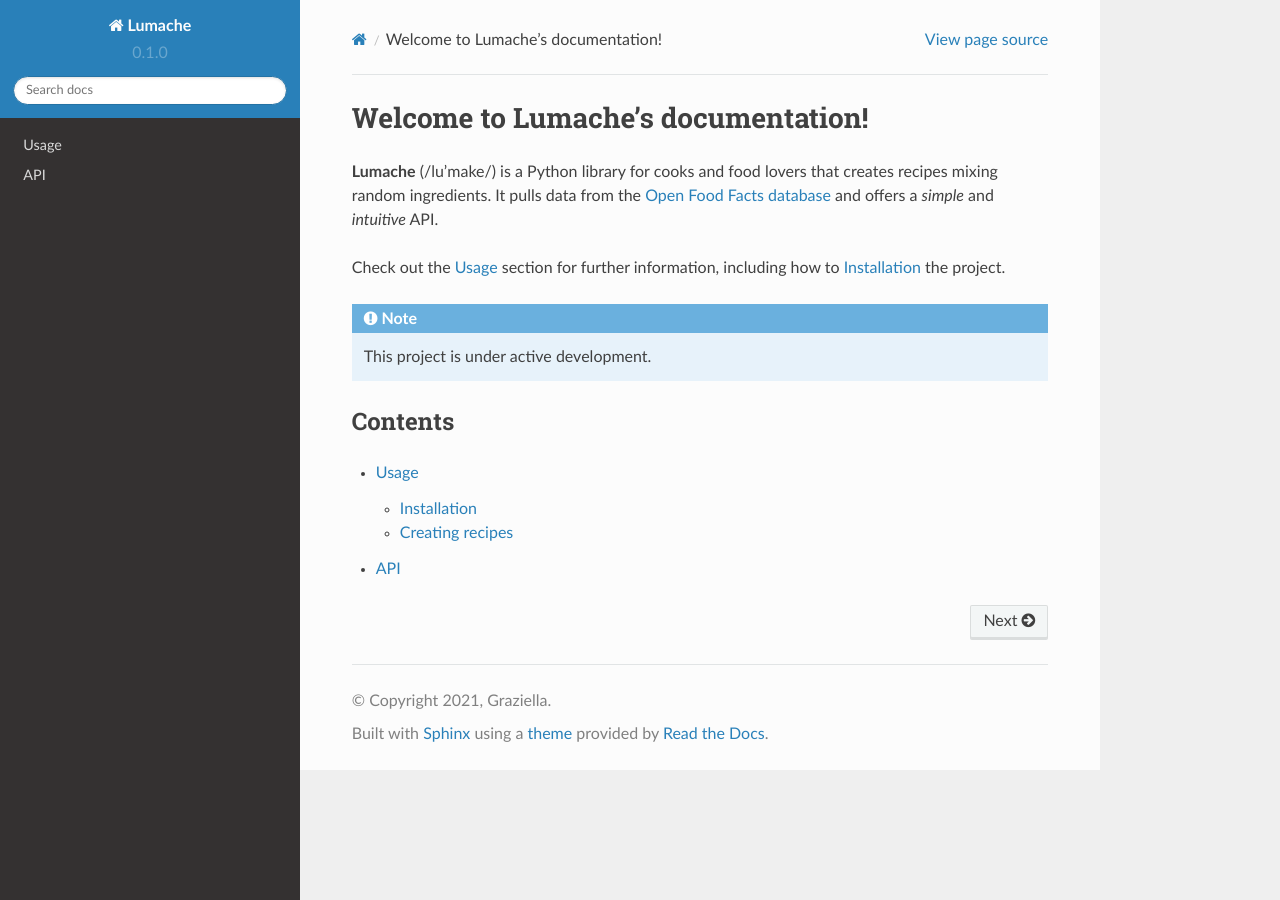
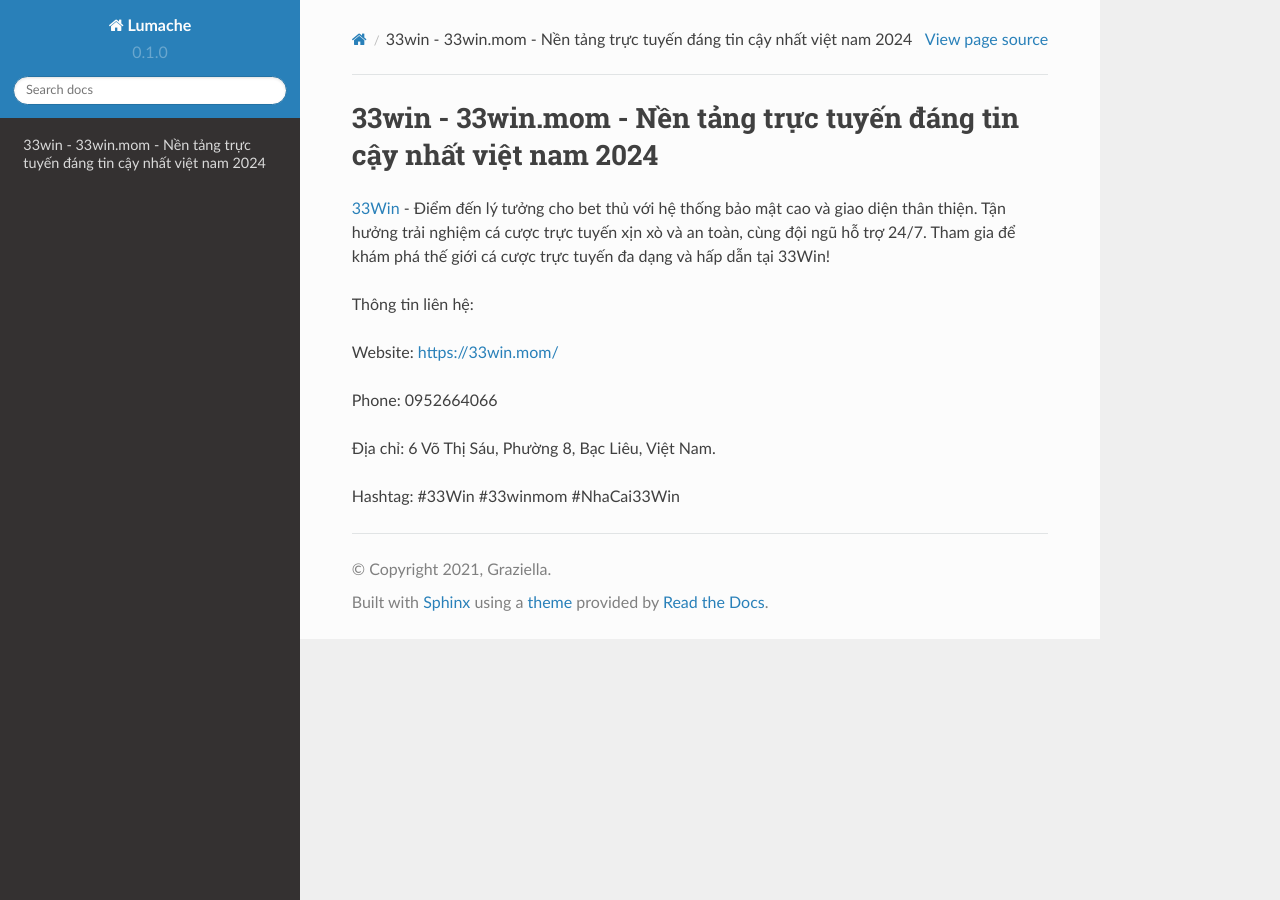
Before and after one commit to vqtranquocthuan424/33winmom, a Sphinx documentation site: the page built from docs/source/index.rst, in a window 1280 px wide. Built offline with Sphinx 7.4.7 and the Read the Docs theme 2.0.0, drawn with Linux system fonts in a browser that asks for light colours.

Commit message:
Update index.rst

```diff
--- a/docs/source/index.rst
+++ b/docs/source/index.rst
@@ -1,22 +1,14 @@
-Welcome to Lumache's documentation!
+33win - 33win.mom - Nền tảng trực tuyến đáng tin cậy nhất việt nam 2024
 ===================================
 
-**Lumache** (/lu'make/) is a Python library for cooks and food lovers
-that creates recipes mixing random ingredients.
-It pulls data from the `Open Food Facts database <https://world.openfoodfacts.org/>`_
-and offers a *simple* and *intuitive* API.
+`33Win <https://33win.mom/>`_ - Điểm đến lý tưởng cho bet thủ với hệ thống bảo mật cao và giao diện thân thiện. Tận hưởng trải nghiệm cá cược trực tuyến xịn xò và an toàn, cùng đội ngũ hỗ trợ 24/7. Tham gia để khám phá thế giới cá cược trực tuyến đa dạng và hấp dẫn tại 33Win!
 
-Check out the :doc:`usage` section for further information, including
-how to :ref:`installation` the project.
+Thông tin liên hệ:
 
-.. note::
+Website: https://33win.mom/
 
-   This project is under active development.
+Phone: 0952664066
 
-Contents
---------
+Địa chỉ: 6 Võ Thị Sáu, Phường 8, Bạc Liêu, Việt Nam.
 
-.. toctree::
-
-   usage
-   api
+Hashtag: #33Win #33winmom #NhaCai33Win
```
